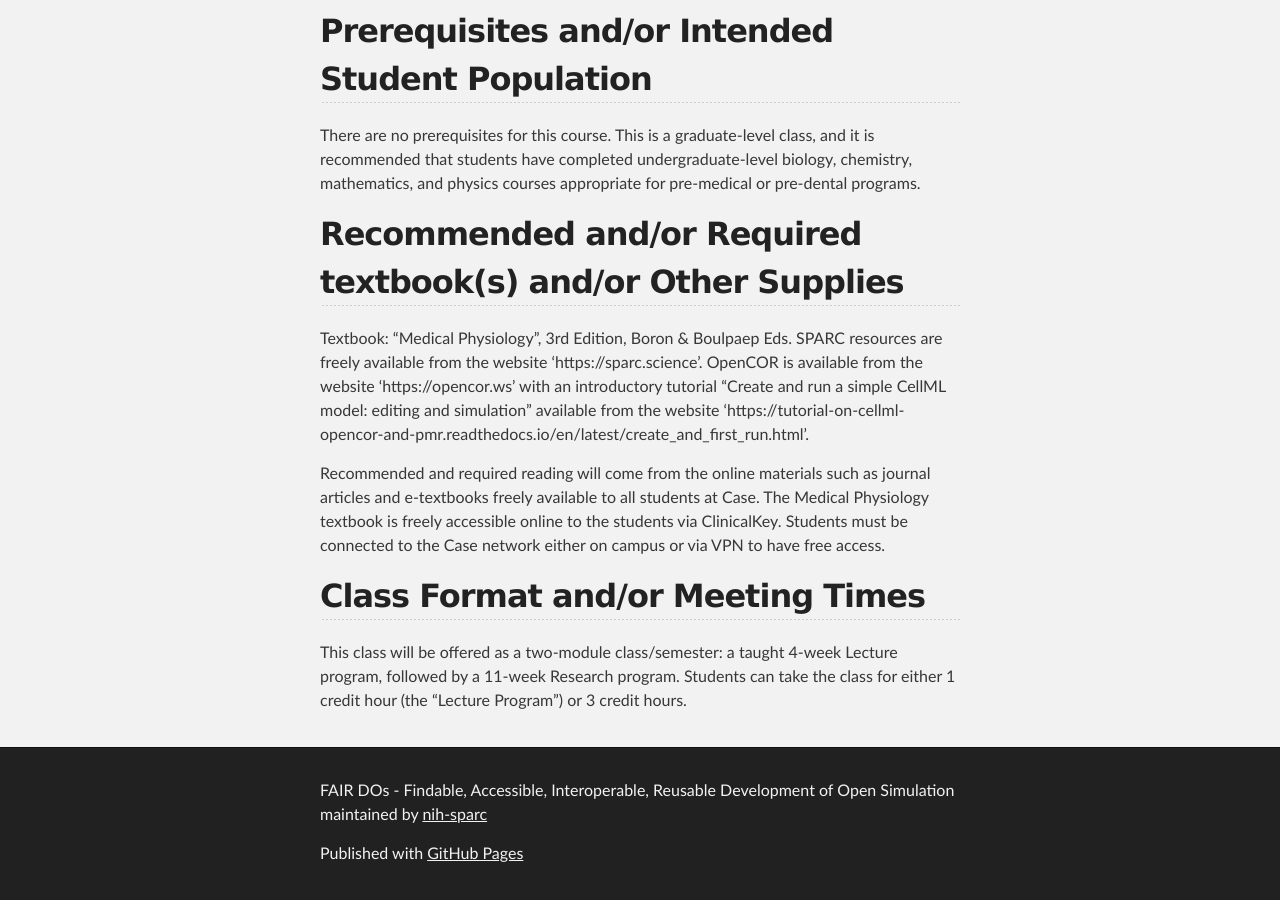
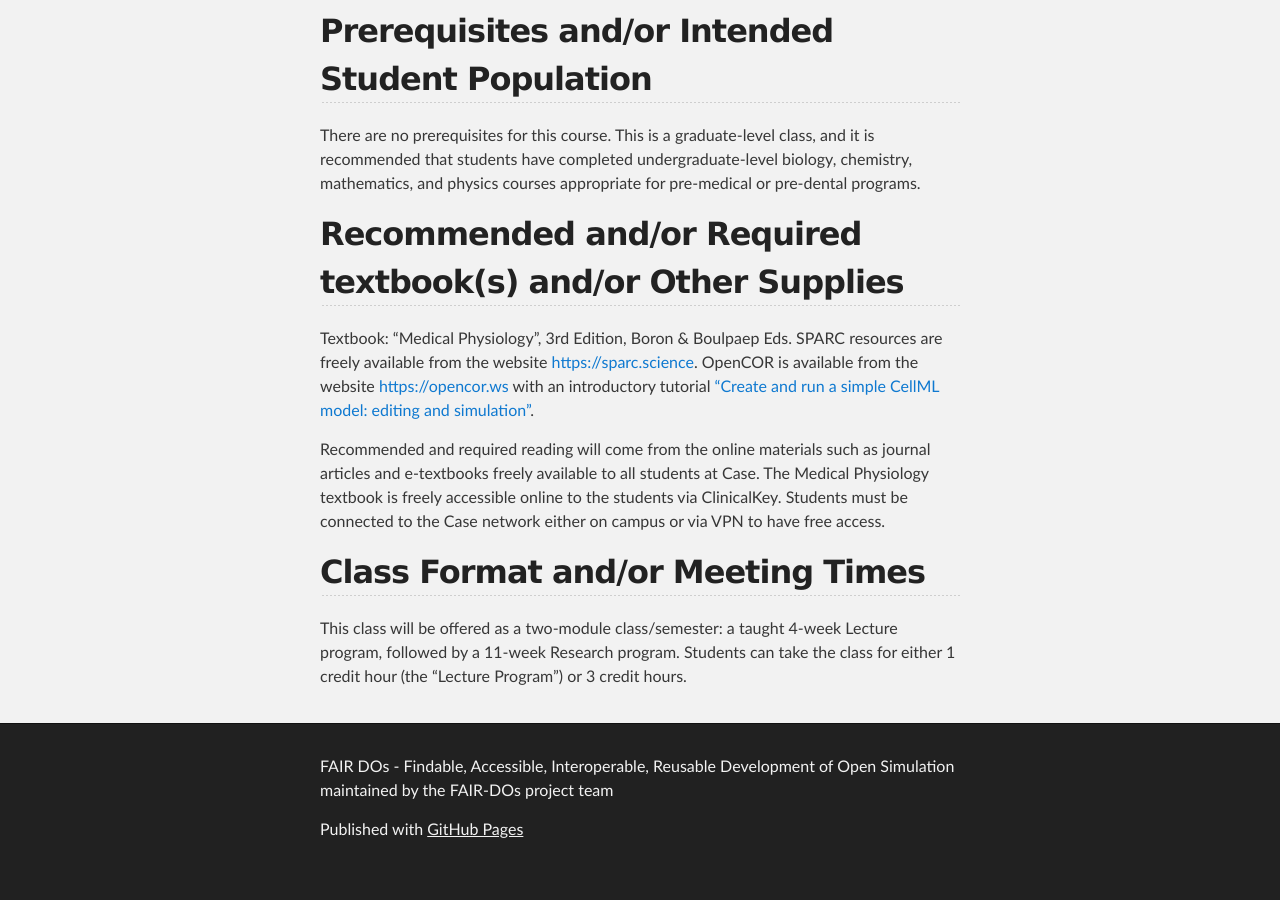
Before and after one commit to nih-sparc/FAIR-DOs, a Jekyll site: the page built from docs/index.markdown, in a window 1280 px wide and 900 px high, scrolled down 2050 px. Built offline with Jekyll 4.4.1, drawn with Linux system fonts in a browser that asks for light colours; our own code applies the rules of GitHub Pages for plain Markdown files; after the commit the page ends 2926 px from its top, so only the background shows below that.

Commit message:
Minor layout updates

```diff
--- a/docs/_config.yml
+++ b/docs/_config.yml
@@ -39,7 +39,7 @@ url: https://nih-sparc.github.io # the base hostname & protocol for your site, e
 # Build settings
 theme: jekyll-theme-slate
 remote_theme: pages-themes/slate@v0.2.0
-google_analytics: G-DQ580DYGDN
+# google_analytics: G-DQ580DYGDN [Uses old Google API - embedded directly in layout]
 
 plugins:
   - jekyll-remote-theme # add this line for slate
--- a/docs/_layouts/default.html
+++ b/docs/_layouts/default.html
@@ -53,7 +53,7 @@
     <div id="footer_wrap" class="outer">
       <footer class="inner">
         {% if site.github.is_project_page %}
-        <p class="copyright">{{ site.title | default: site.github.repository_name }} maintained by <a href="{{ site.github.owner_url }}">{{ site.github.owner_name }}</a></p>
+        <p class="copyright">{{ site.title | default: site.github.repository_name }} maintained by the FAIR-DOs project team</a></p>
         {% endif %}
         <p>Published with <a href="https://pages.github.com">GitHub Pages</a></p>
       </footer>
--- a/docs/index.markdown
+++ b/docs/index.markdown
@@ -19,7 +19,7 @@ There are no prerequisites for this course. This is a graduate-level class, and
 
 ## Recommended and/or Required textbook(s) and/or Other Supplies
 Textbook: “Medical Physiology”, 3rd Edition, Boron & Boulpaep Eds.
-SPARC resources are freely available from the website ‘https://sparc.science’. OpenCOR is available from the website ‘https://opencor.ws’ with an introductory tutorial “Create and run a simple CellML model: editing and simulation” available from the website ‘https://tutorial-on-cellml-opencor-and-pmr.readthedocs.io/en/latest/create_and_first_run.html’.
+SPARC resources are freely available from the website [https://sparc.science](https://sparc.science). OpenCOR is available from the website [https://opencor.ws](https://opencor.ws) with an introductory tutorial [“Create and run a simple CellML model: editing and simulation”](https://tutorial-on-cellml-opencor-and-pmr.readthedocs.io/en/latest/create_and_first_run.html).
 
 Recommended and required reading will come from the online materials such as journal articles and e-textbooks freely available to all students at Case.  The Medical Physiology textbook is freely accessible online to the students via ClinicalKey. Students must be connected to the Case network either on campus or via VPN to have free access.
 
```
